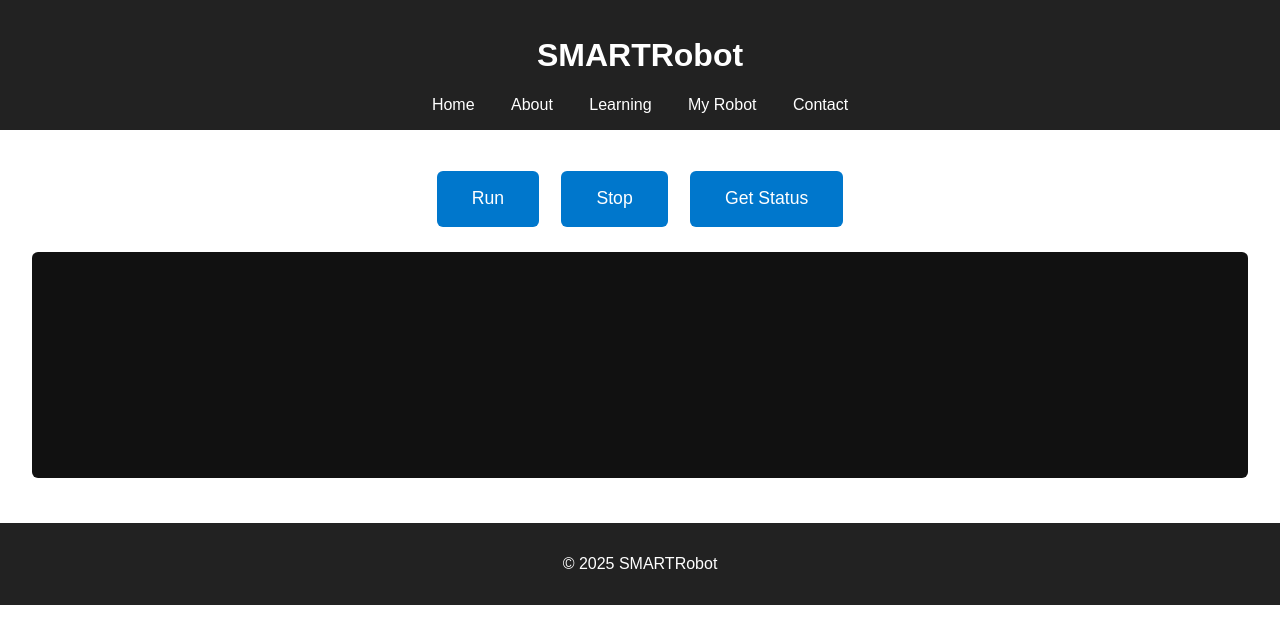
After one commit to oss-slu/SmartRobot, a Flask app: page /my-robot in a window 1280 px wide. The commit adds this page. Shown: the top 644 px of the page. Run offline with Flask 3, Linux system fonts and the light colour scheme; some libraries are stand-ins or nearby versions.

Commit message:
initialize comm between pi<->desktop

```diff
--- /dev/null
+++ b/desktop/app.py
@@ -0,0 +1,30 @@
+from flask import Flask, render_template, jsonify
+
+app = Flask(__name__)
+
+# Robot status: "ON" or "OFF"
+robot_status = "OFF"
+
+# Home page
+@app.route("/")
+def home():
+    return render_template("base.html")
+# My Robot page
+@app.route("/my-robot")
+def my_robot():
+    return render_template("my_robot.html")
+
+@app.route("/status")
+def status():
+    return jsonify({"status": robot_status})
+
+# Let WebSocket commands update status
+@app.route("/set_status/<new_status>")
+def set_status(new_status):
+    global robot_status
+    if new_status.upper() in ["ON", "OFF"]:
+        robot_status = new_status.upper()
+    return jsonify({"status": robot_status})
+
+if __name__ == "__main__":
+    app.run(host="0.0.0.0", port=8080, debug=True)
--- /dev/null
+++ b/desktop/static/css/style.css
@@ -0,0 +1,61 @@
+body {
+    font-family: Arial, sans-serif;
+    margin: 0;
+    padding: 0;
+}
+
+header, footer {
+    background-color: #222;
+    color: #fff;
+    padding: 1rem;
+    text-align: center;
+}
+
+nav a {
+    color: #fff;
+    margin: 0 1rem;
+    text-decoration: none;
+}
+
+main {
+    padding: 2rem;
+    text-align: center;
+}
+
+/* My Robot Dashboard */
+.controls {
+    margin-bottom: 1em;
+}
+
+button {
+    margin: 0.5em;
+    padding: 1em 2em;
+    font-size: 1.1em;
+    border: none;
+    border-radius: 6px;
+    background: #0077cc;
+    color: white;
+    cursor: pointer;
+}
+
+button:hover {
+    background: #005fa3;
+}
+
+/* Status panel */
+.status-panel {
+    margin-top: 1em;
+    font-weight: bold;
+    color: #007700;
+}
+
+/* ROS log */
+.ros-log {
+    background: #111;
+    color: #0f0;
+    padding: 1em;
+    height: 200px;
+    overflow: auto;
+    border-radius: 6px;
+    margin-top: 1em;
+}
--- a/templates/base.html
+++ b/desktop/templates/base.html
@@ -5,6 +5,7 @@
     <meta name="viewport" content="width=device-width, initial-scale=1.0">
     <title>SMARTRobot</title>
     <link rel="stylesheet" href="{{ url_for('static', filename='css/style.css') }}">
+    <script src="https://unpkg.com/htmx.org@1.9.9"></script>
 </head>
 <body>
     <header>
@@ -15,7 +16,6 @@
             <a href="/learning">Learning</a>
             <a href="/my-robot">My Robot</a>
             <a href="/contact">Contact</a>
-
         </nav>
     </header>
 
--- /dev/null
+++ b/desktop/templates/my_robot.html
@@ -0,0 +1,21 @@
+{% extends "base.html" %}
+
+{% block content %}
+
+<!-- Buttons -->
+<div class="controls">
+  <button id="run">Run</button>
+  <button id="stop">Stop</button>
+  <button hx-get="/status" hx-target="#status">Get Status</button>
+</div>
+
+<!-- Status panel -->
+<div id="status" class="status-panel"></div>
+
+<!-- ROS log panel -->
+<pre id="ros-log" class="ros-log"></pre>
+
+
+<!-- Temporarily disabled until robot WebSocket is ready -->
+<!-- <script type="module" src="{{ url_for('static', filename='js/websocket.js') }}"></script> -->
+{% endblock %}
--- a/templates/index.html
+++ /dev/null
@@ -1,6 +0,0 @@
-{% extends "base.html" %}
-
-{% block content %}
-    <h2>Welcome to SMARTRobot</h2>
-    <p>SLU Mobile Autonomous Robotics Toolkit</p>
-{% endblock %}
```
Also changed, not shown: app.py (deleted, +0 -10 lines), desktop/static/js/websocket.js (added, +54 -0 lines), static/css/style.css (deleted, +0 -23 lines), desktop/requirements.txt (renamed from requirements.txt).
